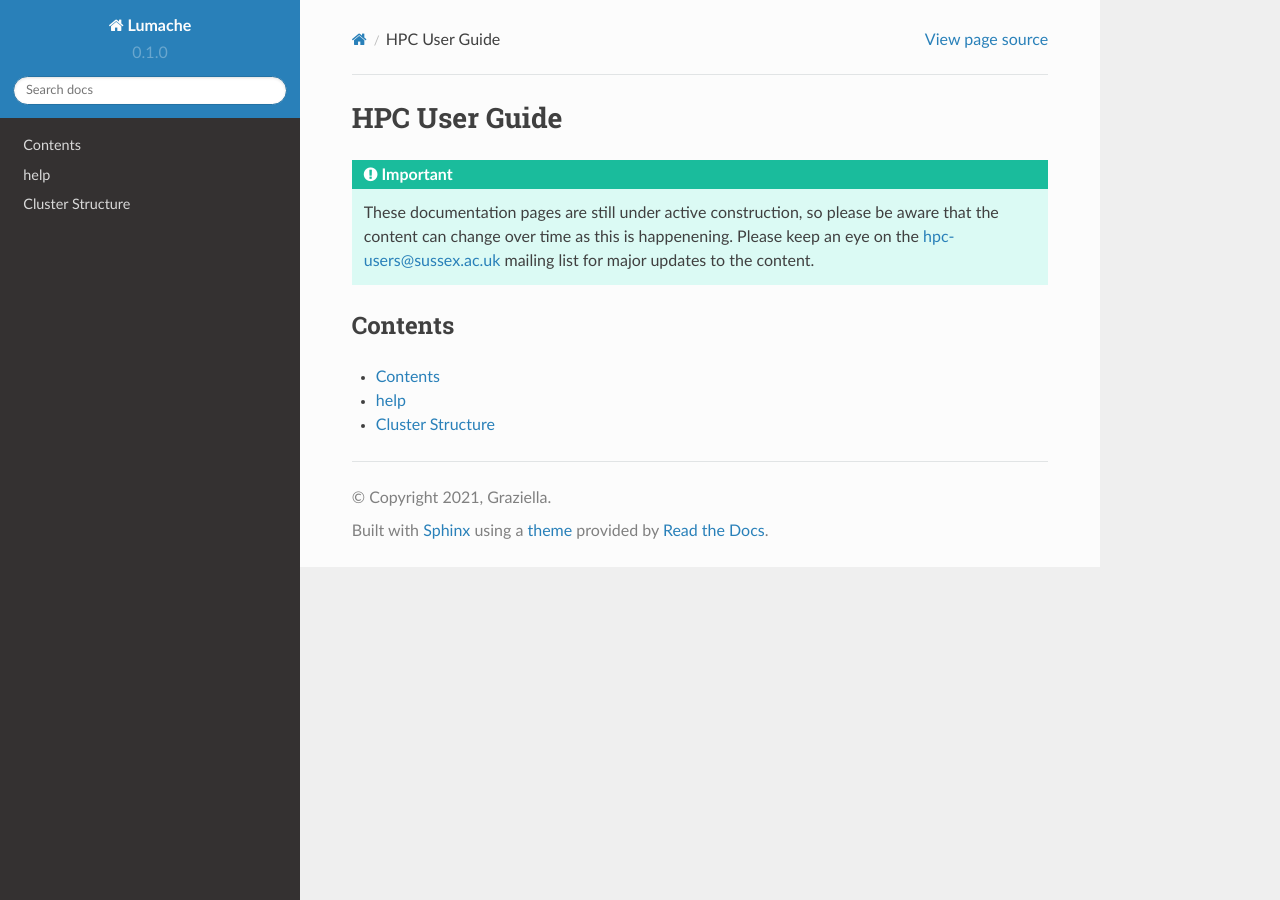
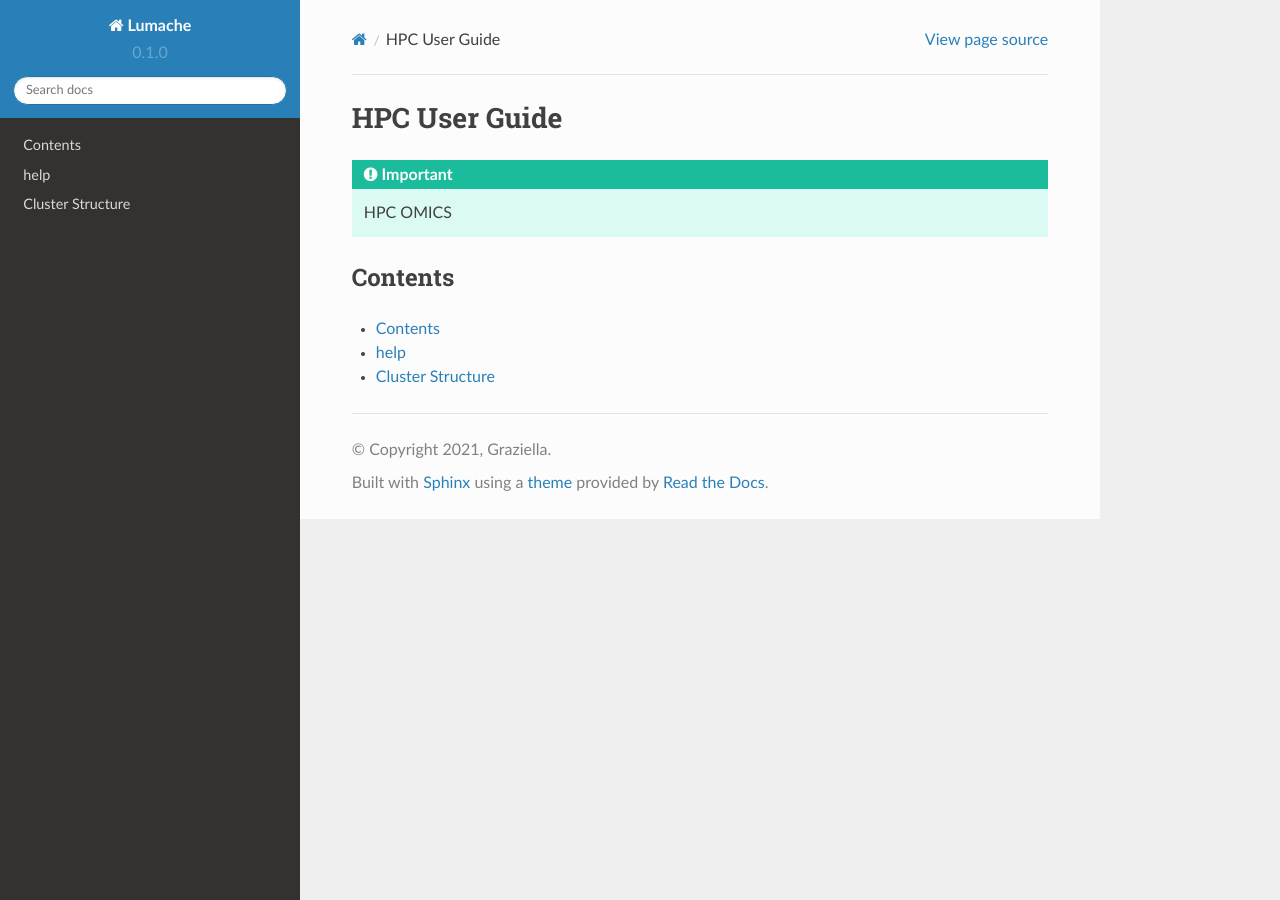
Before and after one commit to IPT-OMICS/IPT-OMICS, a Sphinx documentation site: the page built from docs/source/index.rst, in a window 1280 px wide. Built offline with Sphinx 7.4.7 and the Read the Docs theme 2.0.0, drawn with Linux system fonts in a browser that asks for light colours; pages that are not in the unit, such as notebooks, are missing from menus.

Commit message:
Update index.rst

```diff
--- a/docs/source/index.rst
+++ b/docs/source/index.rst
@@ -3,10 +3,7 @@ HPC User Guide
 
 .. important::
 
-   These documentation pages are still under active construction, so
-   please be aware that the content can change over time as this is
-   happenening. Please keep an eye on the hpc-users@sussex.ac.uk mailing
-   list for major updates to the content.
+   HPC OMICS
 
 Contents
 --------
```
